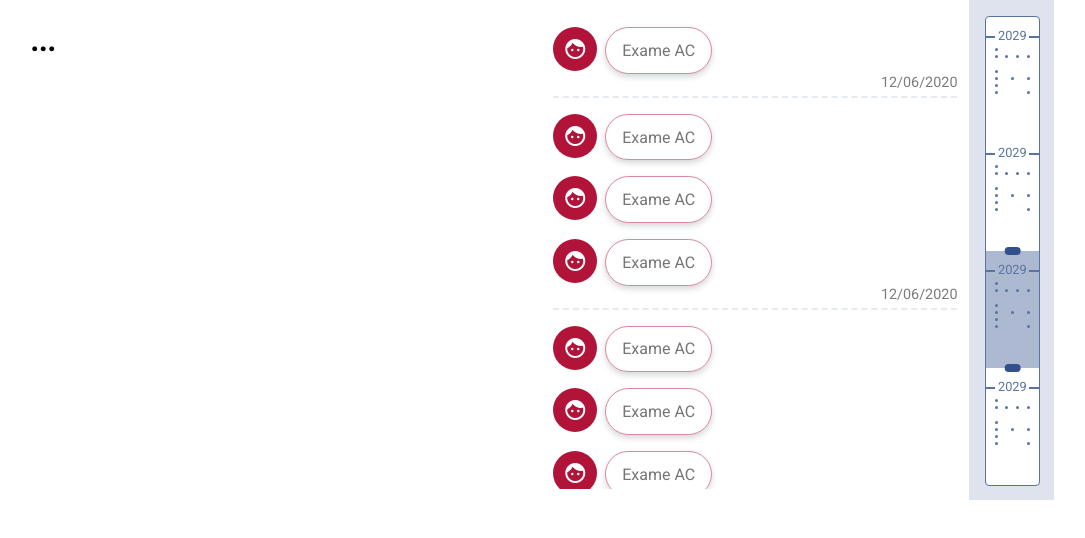
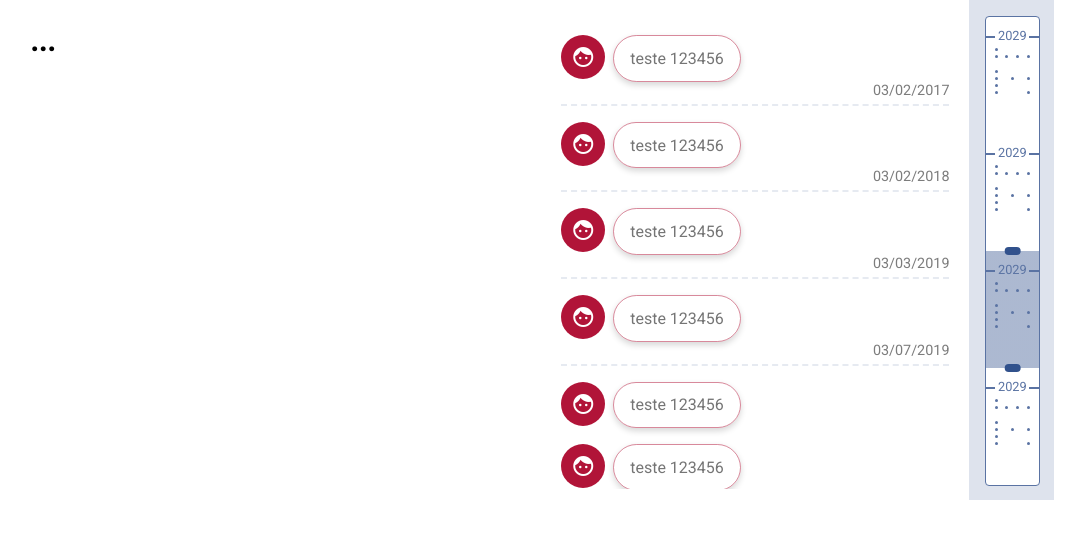
Before and after one commit to henriquekio/poc-timeline, a React (Create React App) app: page / in a window 1280 px wide. Shown: the top 538 px of the page, without its empty margins (98-1183 px from the left). Built offline with nearby package versions, Linux system fonts and the light colour scheme.

Commit message:
finalizando listagem de eventos

```diff
--- a/package.json
+++ b/package.json
@@ -6,6 +6,8 @@
     "@testing-library/jest-dom": "^4.2.4",
     "@testing-library/react": "^9.3.2",
     "@testing-library/user-event": "^7.1.2",
+    "lodash": "^4.17.15",
+    "moment": "^2.24.0",
     "react": "^16.12.0",
     "react-dom": "^16.12.0",
     "react-range": "^1.5.3",
--- a/src/components/Timeline/TimelineItens.js
+++ b/src/components/Timeline/TimelineItens.js
@@ -1,12 +1,21 @@
-import React, {useRef, useContext, useEffect} from 'react';
-import TimelineContext from './context/TimelineContext';
+import React from 'react';
 import styled from 'styled-components';
+import moment from "moment";
 
 const Container = styled.div`
 display: flex;
 flex-direction: column;
+padding: .5em;
 margin: .7em;
 overflow-y: scroll;
+  &::-webkit-scrollbar {
+    width: 6px;
+    background-color: #EBEBEB;
+  }
+
+  &::-webkit-scrollbar-thumb {
+    background-color: #ccc;
+  }
 `;
 
 const ContainerItem = styled.div`
@@ -49,167 +58,26 @@ font-size: 1em;
 color: #757575;
 `;
 
-const TimelineItens = () => {
-    const refContainer = useRef(null);
-    const {setScrollHeight, scrollTop} = useContext(TimelineContext);
-
-    useEffect(() => {
-        setScrollHeight(refContainer.current.scrollHeight);
-        refContainer.current.scrollTop = scrollTop;
-    });
-
+const TimelineItens = ({itens = []}) => {
     return (
-        <Container  ref={refContainer}>
-            <ContainerItem>
-                <Item>
+        <Container>
+            {itens.map(((item, index) => (
+                <ContainerItem key={index}>
+                    {item.data.map(event => (
+                        <Item key={event.id}>
                             <Icon>
                                 <i className="material-icons">face</i>
                             </Icon>
                             <div>
                                 <Badge>
-                            Exame AC
+                                    {event.title}
                                 </Badge>
                             </div>
                         </Item>
-                <FooterItem>
-                    12/06/2020
-                </FooterItem>
+                    ))}
+                    <FooterItem>{moment(item.date).format('DD/MM/YYYY')}</FooterItem>
                 </ContainerItem>
-            <ContainerItem>
-                <Item>
-                    <Icon>
-                        <i className="material-icons">face</i>
-                    </Icon>
-                    <div>
-                        <Badge>
-                            Exame AC
-                        </Badge>
-                    </div>
-                </Item>
-                <Item>
-                    <Icon>
-                        <i className="material-icons">face</i>
-                    </Icon>
-                    <div>
-                        <Badge>
-                            Exame AC
-                        </Badge>
-                    </div>
-                </Item>
-                <Item>
-                    <Icon>
-                        <i className="material-icons">face</i>
-                    </Icon>
-                    <div>
-                        <Badge>
-                            Exame AC
-                        </Badge>
-                    </div>
-                </Item>
-                <FooterItem>
-                    12/06/2020
-                </FooterItem>
-            </ContainerItem>
-            <ContainerItem>
-                <Item>
-                    <Icon>
-                        <i className="material-icons">face</i>
-                    </Icon>
-                    <div>
-                        <Badge>
-                            Exame AC
-                        </Badge>
-                    </div>
-                </Item>
-                <Item>
-                    <Icon>
-                        <i className="material-icons">face</i>
-                    </Icon>
-                    <div>
-                        <Badge>
-                            Exame AC
-                        </Badge>
-                    </div>
-                </Item>
-                <Item>
-                    <Icon>
-                        <i className="material-icons">face</i>
-                    </Icon>
-                    <div>
-                        <Badge>
-                            Exame AC
-                        </Badge>
-                    </div>
-                </Item>
-                <FooterItem>
-                    12/06/2020
-                </FooterItem>
-            </ContainerItem>
-            <ContainerItem>
-                <Item>
-                    <Icon>
-                        <i className="material-icons">face</i>
-                    </Icon>
-                    <div>
-                        <Badge>
-                            Exame AC
-                        </Badge>
-                    </div>
-                </Item>
-                <Item>
-                    <Icon>
-                        <i className="material-icons">face</i>
-                    </Icon>
-                    <div>
-                        <Badge>
-                            Exame AC
-                        </Badge>
-                    </div>
-                </Item>
-                <Item>
-                    <Icon>
-                        <i className="material-icons">face</i>
-                    </Icon>
-                    <div>
-                        <Badge>
-                            Exame AC
-                        </Badge>
-                    </div>
-                </Item>
-                <FooterItem>
-                    12/06/2020
-                </FooterItem>
-            </ContainerItem>
-            <ContainerItem>
-                <Item>
-                    <Icon>
-                        <i className="material-icons">face</i>
-                    </Icon>
-                    <div>
-                        <Badge>
-                            Exame AC
-                        </Badge>
-                    </div>
-                </Item>
-                <FooterItem>
-                    12/06/2020
-                </FooterItem>
-            </ContainerItem>
-            <ContainerItem>
-                <Item>
-                    <Icon>
-                        <i className="material-icons">face</i>
-                    </Icon>
-                    <div>
-                        <Badge>
-                            Exame AC
-                        </Badge>
-                    </div>
-                </Item>
-                <FooterItem>
-                    12/06/2020
-                </FooterItem>
-            </ContainerItem>
+            )))}
         </Container>
     );
 };
--- a/src/components/Timeline/TimelineResume.js
+++ b/src/components/Timeline/TimelineResume.js
@@ -37,8 +37,7 @@ const TimelineResume = (props) => {
 
     const [range, setRange] = useState([50, 75]);
     useEffect(() => {
-        console.log(range);
-    })
+    });
 
     return (
         <Container>
--- a/src/components/Timeline/context/TimelineContext.js
+++ /dev/null
@@ -1,8 +0,0 @@
-import React from 'react';
-
-export default React.createContext({
-    scrollHeight: 0,
-    scrollTop: 0,
-    setScrollHeight: () => {},
-    setScrollTop: () => {},
-});
--- a/src/components/Timeline/context/TimelineContextProvider.js
+++ /dev/null
@@ -1,20 +0,0 @@
-import React, {useState} from 'react';
-import TimelineContext from "./TimelineContext";
-
-const TimelineContextProvider = ({children}) => {
-    const [scrollHeight, setScrollHeight] = useState(0);
-    const [scrollTop, setScrollTop] = useState(0);
-
-    return (
-        <TimelineContext.Provider value={{
-            scrollHeight,
-            scrollTop,
-            setScrollHeight: setScrollHeight,
-            setScrollTop: setScrollTop,
-        }}>
-            {children}
-        </TimelineContext.Provider>
-    );
-};
-
-export default TimelineContextProvider;
--- a/src/components/Timeline/index.js
+++ b/src/components/Timeline/index.js
@@ -2,7 +2,8 @@ import React from 'react';
 import styled from 'styled-components'
 import TimelineItens from "./TimelineItens";
 import TimelineResume from "./TimelineResume";
-import TimelineContextProvider from '../Timeline/context/TimelineContextProvider';
+import _ from 'lodash';
+import moment from "moment";
 
 const TimeLineContainer = styled.div`
         display: grid;
@@ -10,14 +11,21 @@ const TimeLineContainer = styled.div`
         height: ${props => props.height || 0}px;
 `;
 
-const Index = ({height}) => {
+const Index = ({height, timelineItens}) => {
+
+    const itens = _.chain(timelineItens)
+        .sortBy('date')
+        .groupBy('date', (item) => moment(item.date).month())
+        .map((value, key) => ({
+            date: key,
+            data: value
+        })).value();
+
     return (
-        <TimelineContextProvider>
-            <TimeLineContainer {...{height}}>
-                <TimelineItens/>
-                <TimelineResume/>
-            </TimeLineContainer>
-        </TimelineContextProvider>
+        <TimeLineContainer {...{height}}>
+            <TimelineItens {...{itens}}/>
+            <TimelineResume/>
+        </TimeLineContainer>
     );
 };
 
--- a/src/view/Home/Home.js
+++ b/src/view/Home/Home.js
@@ -1,6 +1,7 @@
 import React from 'react';
 import styled from 'styled-components';
 import Timeline from "../../components/Timeline";
+import moment from "moment";
 
 const Container = styled.div`
 display: grid;
@@ -15,6 +16,57 @@ grid-template-rows: 1fr;
 grid-template-columns: repeat(2, 1fr);
 `;
 
+const data = [
+    {
+        id: 1,
+        title: 'teste 123456',
+        date: moment().subtract(3, 'days').format('YYYY-MM-DD HH:mm:ss'),
+    },
+    {
+        id: 2,
+        title: 'teste 123456',
+        date: moment().subtract(3, 'years').format('YYYY-MM-DD HH:mm:ss'),
+    },
+    {
+        id: 3,
+        title: 'teste 123456',
+        date: moment().subtract(3, 'months').format('YYYY-MM-DD HH:mm:ss'),
+    },
+    {
+        id: 4,
+        title: 'teste 123456',
+        date: moment().subtract(4, 'days').format('YYYY-MM-DD HH:mm:ss'),
+    },
+    {
+        id: 5,
+        title: 'teste 123456',
+        date: moment().subtract(5, 'months').format('YYYY-MM-DD HH:mm:ss'),
+    },
+    {
+        id: 6,
+        title: 'teste 123456',
+        date: moment().subtract(2, 'years').format('YYYY-MM-DD HH:mm:ss'),
+    },
+    {
+        id: 7,
+        title: 'teste 123456',
+        date: moment().subtract(7, 'months').format('YYYY-MM-DD HH:mm:ss'),
+    },
+    {
+        id: 8,
+        title: 'teste 123456',
+        date: moment().subtract(5, 'months').format('YYYY-MM-DD HH:mm:ss'),
+    }, {
+        id: 9,
+        title: 'teste 123456',
+        date: moment().subtract(4, 'days').format('YYYY-MM-DD HH:mm:ss'),
+    }, {
+        id: 10,
+        title: 'teste 123456',
+        date: moment().subtract(11, 'months').format('YYYY-MM-DD HH:mm:ss'),
+    },
+];
+
 const Home = () => {
     return (
         <Container>
@@ -23,7 +75,7 @@ const Home = () => {
                     <h1>...</h1>
                 </div>
                 <div>
-                    <Timeline {...{height: 500}}/>
+                    <Timeline {...{height: 500, timelineItens: data}}/>
                 </div>
             </Content>
         </Container>
```
Also changed, not shown: 1 other file (tests, documents, lock files or other folders). Lines whose indentation alone changed are shown as unchanged.
